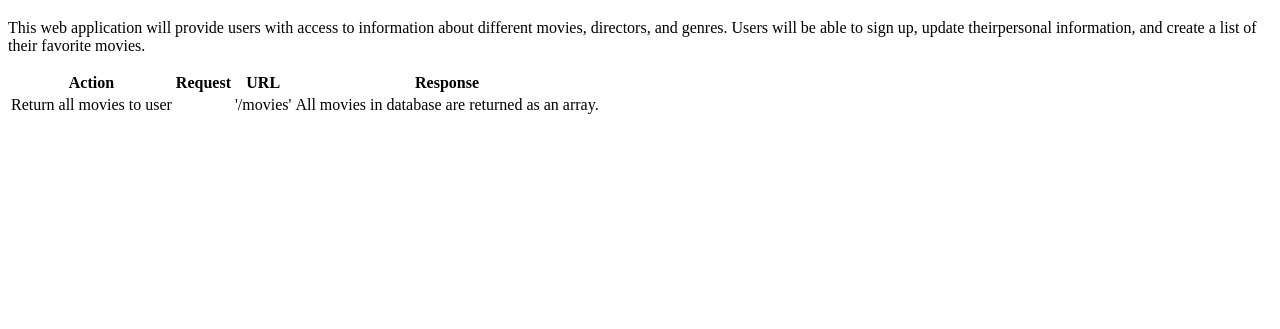
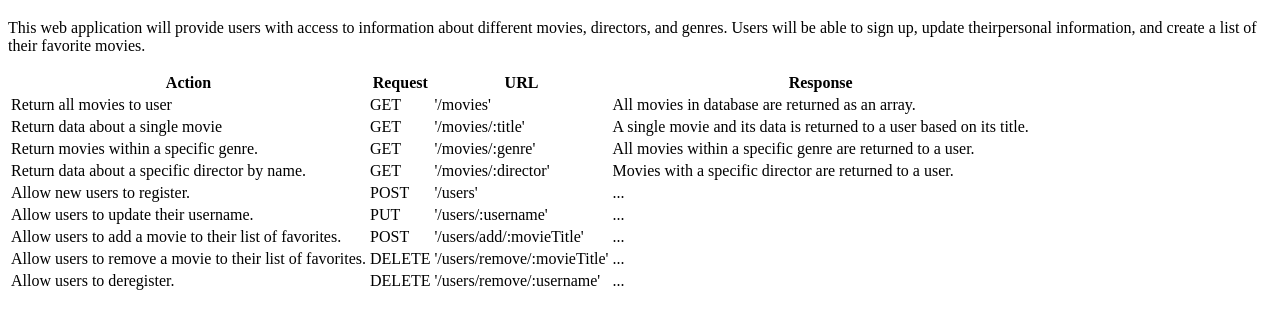
Before and after one commit to RHBusch/movie_api, a website: page public/documentation.html in a window 1280 px wide. Shown: the part 61-390 px from the top of the page. Drawn offline with Linux system fonts and the light colour scheme.

Commit message:
Including new fields for the documentation table

```diff
--- a/public/documentation.html
+++ b/public/documentation.html
@@ -20,20 +20,71 @@
         <th>URL</th>
         <th>Response</th>
       </tr>
+
     </thead>
 
     <tbody>
 
       <tr>
           <td> Return all movies to user</td>
-          <td><GET/td>
+          <td>GET</td>
           <td>'/movies'</td>
           <td>All movies in database are returned as an array. </td>
 
       </tr>
+          <td>Return data about a single movie</td>
+          <td>GET</td>
+          <td>'/movies/:title' </td>
+          <td>A single movie and its data is returned to a user based on its title.</td>
 
       <tr>
+        <td>Return movies within a specific genre.</td>
+        <td>GET</td>
+        <td>'/movies/:genre'</td>
+        <td>All movies within a specific genre are returned to a user.</td>
+      </tr>
 
+      <tr>
+        <td>Return data about a specific director by name.</td>
+        <td>GET</td>
+        <td>'/movies/:director'</td>
+        <td>Movies with a specific director are returned to a user.</td>
       </tr>
+
+      <tr>
+        <td>Allow new users to register.</td>
+        <td>POST</td>
+        <td>'/users'</td>
+        <td>...</td>
+      </tr>
+
+      <tr>
+        <td>Allow users to update their username.</td>
+        <td>PUT</td>
+        <td>'/users/:username'</td>
+        <td>...</td>
+      </tr>
+
+      <tr>
+        <td>Allow users to add a movie to their list of favorites.</td>
+        <td>POST</td>
+        <td>'/users/add/:movieTitle'</td>
+        <td>...</td>
+      </tr>
+
+      <tr>
+        <td>Allow users to remove a movie to their list of favorites.</td>
+        <td>DELETE</td>
+        <td>'/users/remove/:movieTitle'</td>
+        <td>...</td>
+      </tr>
+
+      <tr>
+        <td>Allow users to deregister.</td>
+        <td>DELETE</td>
+        <td>'/users/remove/:username'</td>
+        <td>...</td>
+      </tr>
+
     </tbody>
   </table>
```
